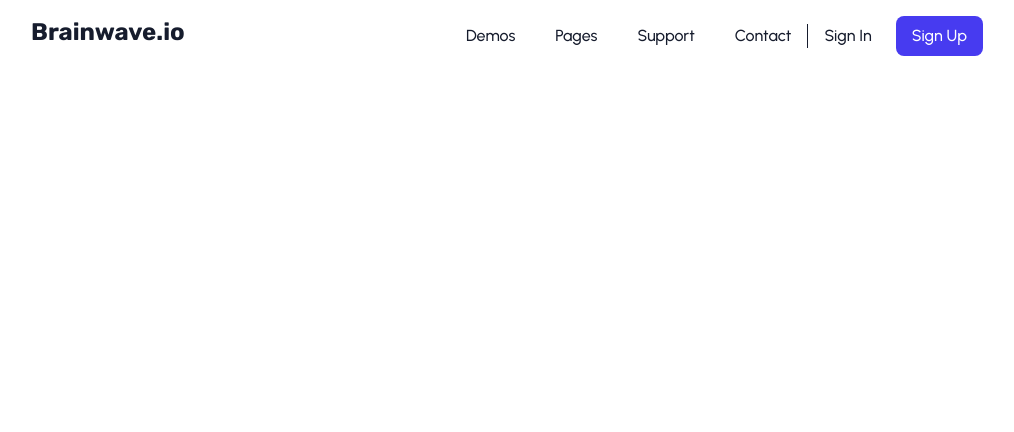
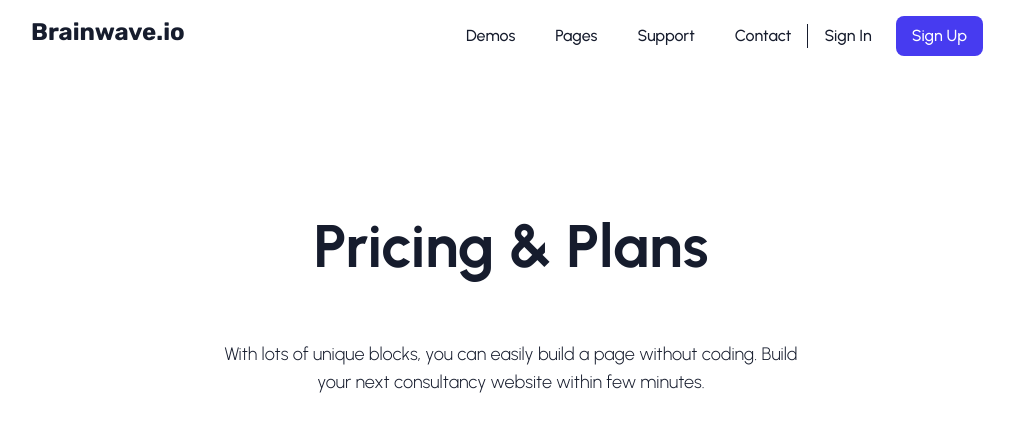
Before and after one commit to hackd3n/umbrl-task, a Next.js app in the folder brainwave-io/: page / in a window 1280 px wide. Shown: the top 432 px of the page, without its empty margins (129-1143 px from the left). Built offline with nearby package versions, Linux system fonts and the light colour scheme.

Commit message:
added Hero section component to index page rendering.

```diff
--- a/brainwave-io/src/app/page.js
+++ b/brainwave-io/src/app/page.js
@@ -1,10 +1,12 @@
 import Header from "./components/Header";
+import Hero from "./components/Hero";
 
 export default function Home() {
   return (
     <main className="">
       <div className="px-40">
-      <Header />
+        <Header />
+        <Hero />
       </div>
 
 
```
